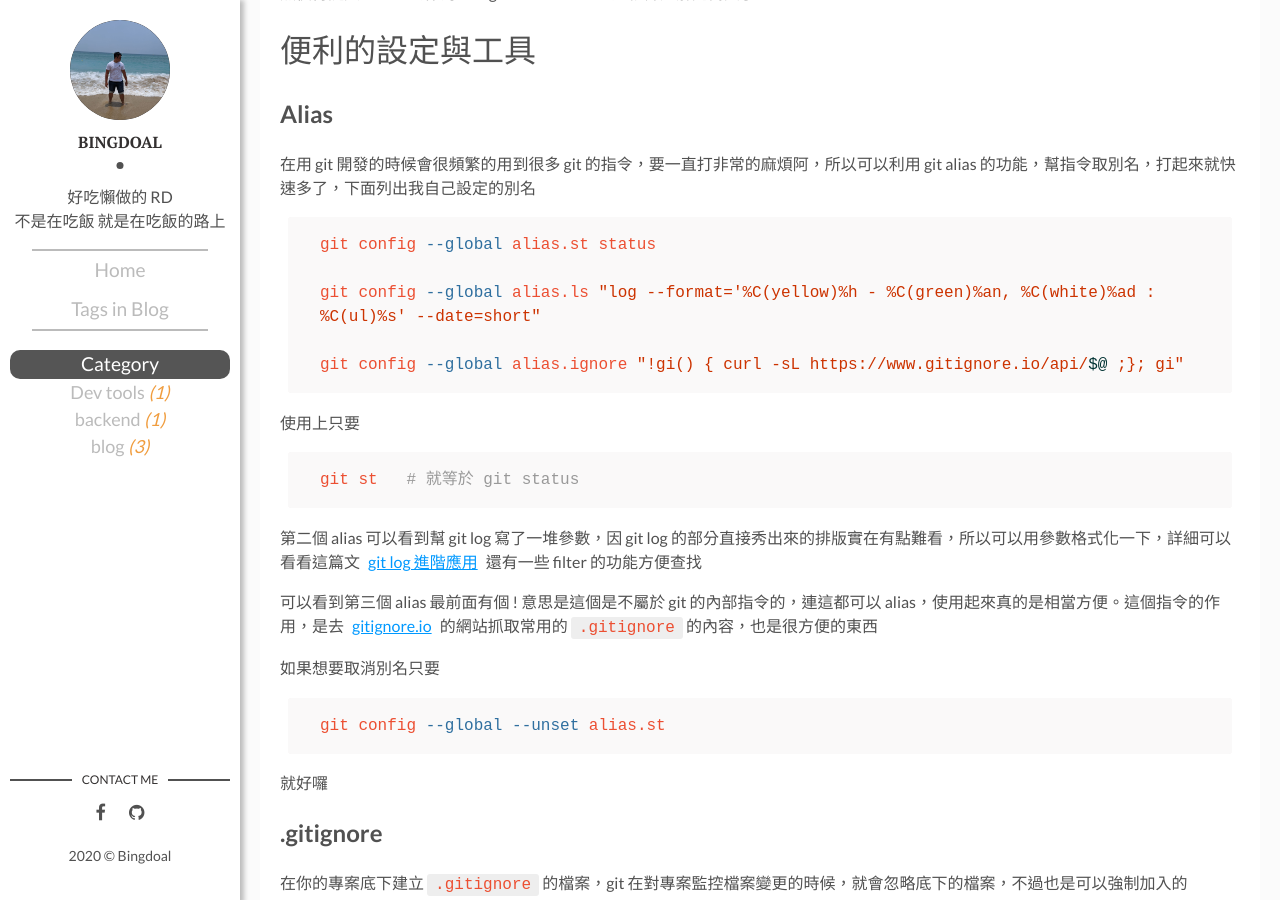
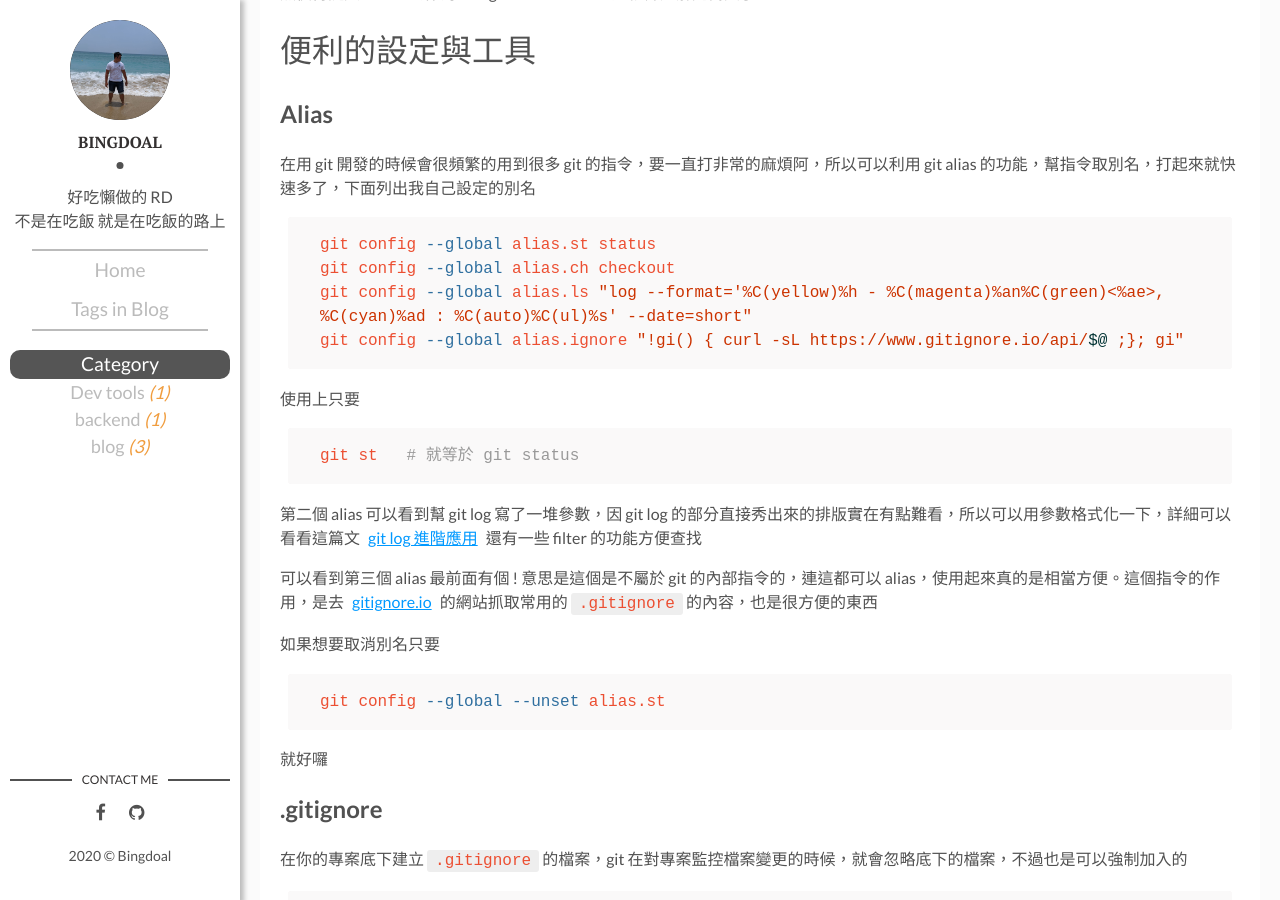
Before and after one commit to Bingdoal/bingdoal.github.io, a Jekyll site: the page built from _posts/2020-10-30-something-about-git.md, in a window 1280 px wide and 900 px high, scrolled down 4662 px. Built offline with Jekyll 4.4.1, drawn with Linux system fonts in a browser that asks for light colours; comment, search, counter and statistics services are not loaded.

Commit message:
fix: git alias note

````diff
--- a/_posts/2020-10-30-something-about-git.md
+++ b/_posts/2020-10-30-something-about-git.md
@@ -130,9 +130,8 @@ merge 可能會發生 collision，也就是所謂的衝突，有相同的檔案
 
 ```shell
 git config --global alias.st status
-
-git config --global alias.ls "log --format='%C(yellow)%h - %C(green)%an, %C(white)%ad : %C(ul)%s' --date=short"
-
+git config --global alias.ch checkout
+git config --global alias.ls "log --format='%C(yellow)%h - %C(magenta)%an%C(green)<%ae>, %C(cyan)%ad : %C(auto)%C(ul)%s' --date=short"
 git config --global alias.ignore "!gi() { curl -sL https://www.gitignore.io/api/$@ ;}; gi"
 ```
 
````
